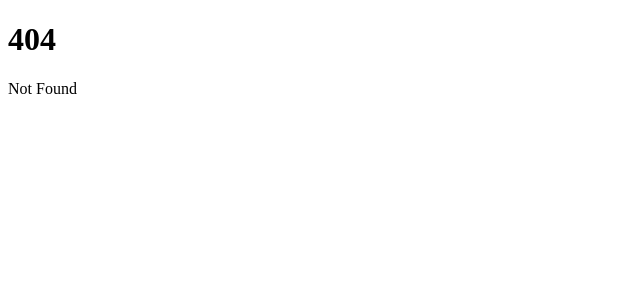
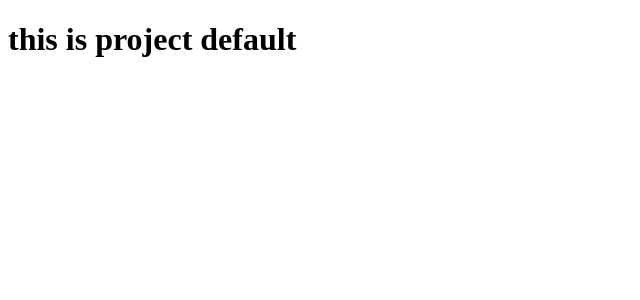
Before and after one commit to tom-2810/my-personal-portfolio, a SvelteKit app: page /projects in a window 1280 px wide. Before the commit this address had no page. Shown: the top 300 px of the page, without its empty margins (0-640 px from the left). Built offline with nearby package versions, Linux system fonts and the light colour scheme.

Commit message:
dynamic project route
fallback to 'default' project if projectId is 'doesnotexist'

```diff
--- /dev/null
+++ b/src/routes/projects/[[projectId]]/+page.svelte
@@ -0,0 +1,11 @@
+<script>
+    import { page } from '$app/stores'
+
+    let { projectId = 'default' } = $page.params
+
+    if(projectId == 'doesnotexist')
+    projectId = 'default'
+
+</script>
+
+<h1>this is project { projectId }</h1>
```
